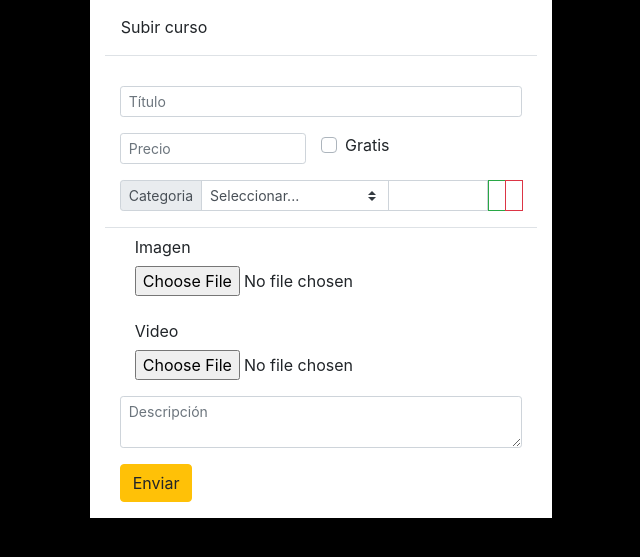
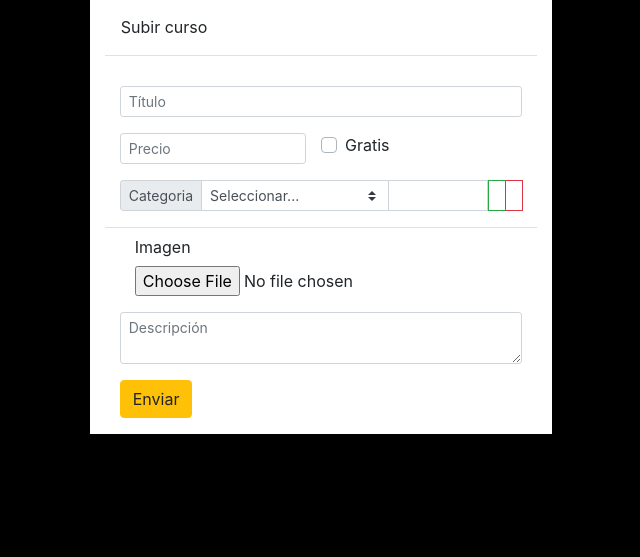
Before and after one commit to zarandonlautaro/notarweb, a PHP site: page /mendumy2/php/admin.php in a window 1280 px wide. Shown: the part 51-608 px from the top of the page, without its empty margins (319-959 px from the left). Run offline with PHP 8.4, Linux system fonts and the light colour scheme; data comes from the database, SQL or seed files in the repository; some libraries are stand-ins or nearby versions.

Commit message:
elimine el input de video,este se hara aparte

```diff
--- a/mendumy/php/admin.php
+++ b/mendumy/php/admin.php
@@ -75,13 +75,6 @@
                             <label for="imagen" class="col-sm-12 col-form-label">Imagen</label>
                             <div class="col-sm-12">
                                 <input type="file" class="form-control-file" id="imagen" name="imagen" required>
-                            </div>
-                        </div>
-
-                        <div class="form-group form-group-sm col-12">
-                            <label for="video" class="col-sm-12 col-form-label">Video</label>
-                            <div class="col-sm-12">
-                                <input type="file" class=" form-control-file" name="video" id="video" required>
                             </div>
                         </div>
                         <div class="form-group">
```
